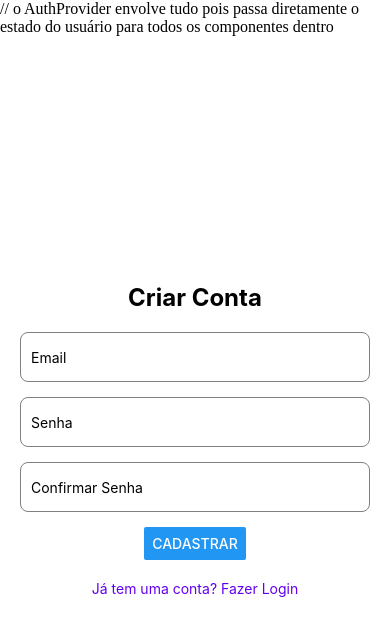
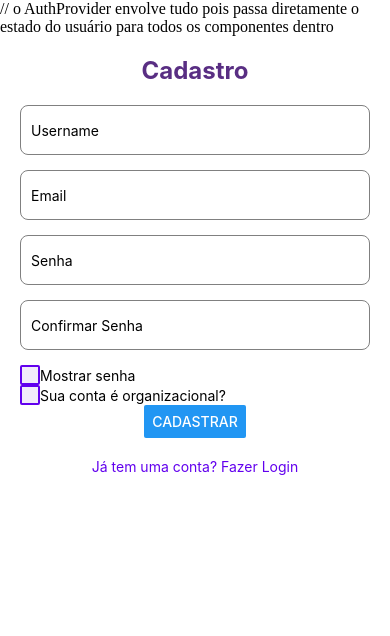
Before and after one commit to fga-eps-mds/2025.2-Inti, a React Native app: screen /Register in a window 390 px wide. Shown: the top 636 px of the page. Built offline with nearby package versions, Linux system fonts and the light colour scheme.

Commit message:
[FEAT]: Adiciona validação dos inputs na página de CADASTRO Co-authored-by: Guilherme Ventura <GuiVentura1510@users.noreply.github.com>

```diff
--- a/src/screens/auth/RegisterScreen.tsx
+++ b/src/screens/auth/RegisterScreen.tsx
@@ -1,19 +1,44 @@
 import React, { useState } from 'react';
-import { View, Text, TextInput, Button, StyleSheet, TouchableOpacity, Alert } from 'react-native';
+import { View, Text, TextInput, Button, StyleSheet, TouchableOpacity, Alert, Pressable } from 'react-native';
 import { AuthScreenProps } from '../../@types/navigation';
 import { useAuth } from '../../hooks/useAuth';
 
 export default function RegisterScreen({ navigation }: AuthScreenProps<'Register'>) {
     const [email, setEmail] = useState('');
+    const [username, setUsername] = useState('');
     const [password, setPassword] = useState('');
     const [confirmPassword, setConfirmPassword] = useState('');
     const { signIn } = useAuth();
+    const [accountType, setAccountType] = useState(false);
+    const [showPassword, setShowPassword] = useState(false);
+    const emailRegex = /^[^\s@]+@[^\s@]+\.[^\s@]+$/;
+    const hasNumber = /\d/;
+    const hasUpper = /[A-Z]/;
+
+
+
 
     const handleRegister = async () => {
-    if (!email || !password || !confirmPassword) {
+        if (!email || !password || !confirmPassword || !username) {
             Alert.alert('Erro', 'Preencha todos os campos.');
             return;
         }
+
+        if (!emailRegex.test(email.trim())){
+          Alert.alert('Erro', 'Por favor insira um email válido.');
+          return;
+        }
+
+        if (!hasNumber.test(password)){
+          Alert.alert('Erro', 'A senha deve conter um número.');
+          return;
+        }
+
+        if (!hasUpper.test(password)){
+          Alert.alert('Erro', 'A senha deve conter uma letra maiúscula.');
+          return;
+        }
+
         if (password !== confirmPassword) {
             Alert.alert('Erro', 'As senhas não coincidem.');
             return;
@@ -29,7 +54,15 @@ export default function RegisterScreen({ navigation }: AuthScreenProps<'Register
 
     return (
         <View style={styles.container}>
-      <Text style={styles.title}>Criar Conta</Text>
+            <Text style={styles.title}>Cadastro</Text>
+
+            <TextInput
+                style={styles.input}
+                placeholder="Username"
+                value={username}
+                onChangeText={setUsername}
+                autoCapitalize="none"
+            />
 
             <TextInput
                 style={styles.input}
@@ -44,21 +77,49 @@ export default function RegisterScreen({ navigation }: AuthScreenProps<'Register
                 placeholder="Senha"
                 value={password}
                 onChangeText={setPassword}
-        secureTextEntry
+                secureTextEntry={!showPassword}
             />
             <TextInput
                 style={styles.input}
                 placeholder="Confirmar Senha"
                 value={confirmPassword}
                 onChangeText={setConfirmPassword}
-        secureTextEntry
+                secureTextEntry={!showPassword}
             />
+            <View style={styles.inputCheckbox}>
+                <Pressable
+                    style={[
+                        styles.checkbox,
+                        showPassword && styles.checkboxChecked
+                    ]}
+                    onPress={() => {setShowPassword(!showPassword)
+                    // console.log('showPassword:', !showPassword);
+
+                  }}
+                />
+
+                <Text style = {styles.textCheckbox}>Mostrar senha</Text>
+            </View>
+
+            <View style= {styles.inputCheckbox}>
+                <Pressable
+                    style={[
+                        styles.checkbox,
+                        accountType && styles.checkboxChecked
+                    ]}
+                    onPress={() => setAccountType(!accountType)}
+                />
+                <Text style = {styles.textCheckbox}>Sua conta é organizacional?</Text>
+            </View>
+
 
             <Button title="Cadastrar" onPress={handleRegister} />
 
             <TouchableOpacity onPress={() => navigation.navigate('Login')}>
                 <Text style={styles.linkText}>Já tem uma conta? Fazer Login</Text>
             </TouchableOpacity>
+
+
         </View>
     );
 }
@@ -66,7 +127,7 @@ export default function RegisterScreen({ navigation }: AuthScreenProps<'Register
 const styles = StyleSheet.create({
     container: {
         flex: 1,
-    justifyContent: 'center',
+        justifyContent: 'flex-start',
         alignItems: 'center',
         padding: 20,
         backgroundColor: '#fff',
@@ -75,6 +136,9 @@ const styles = StyleSheet.create({
         fontSize: 24,
         fontWeight: 'bold',
         marginBottom: 20,
+        color: '#592E83',
+        alignItems: 'flex-start'
+
     },
     input: {
         width: '100%',
@@ -89,4 +153,31 @@ const styles = StyleSheet.create({
         color: '#6200EE',
         marginTop: 20,
     },
+
+    inputCheckbox: {
+        width: '100%',
+        flexDirection: 'row',
+        alignContent: 'center',
+        alignItems: 'center',
+    },
+
+    checkbox: {
+        width: 20,
+        height: 20,
+        borderRadius: 2,
+        borderWidth: 2,
+        borderColor: '#6200EE',
+        alignItems: "center",
+        backgroundColor: '#F2EBFB',
+
+    },
+    checkboxChecked: {
+        backgroundColor: '#6200EE',
+        borderColor: '#F2EBFB',
+
+    },
+
+    textCheckbox: {
+
+    },
 });
```
Lines whose indentation alone changed are shown as unchanged.
